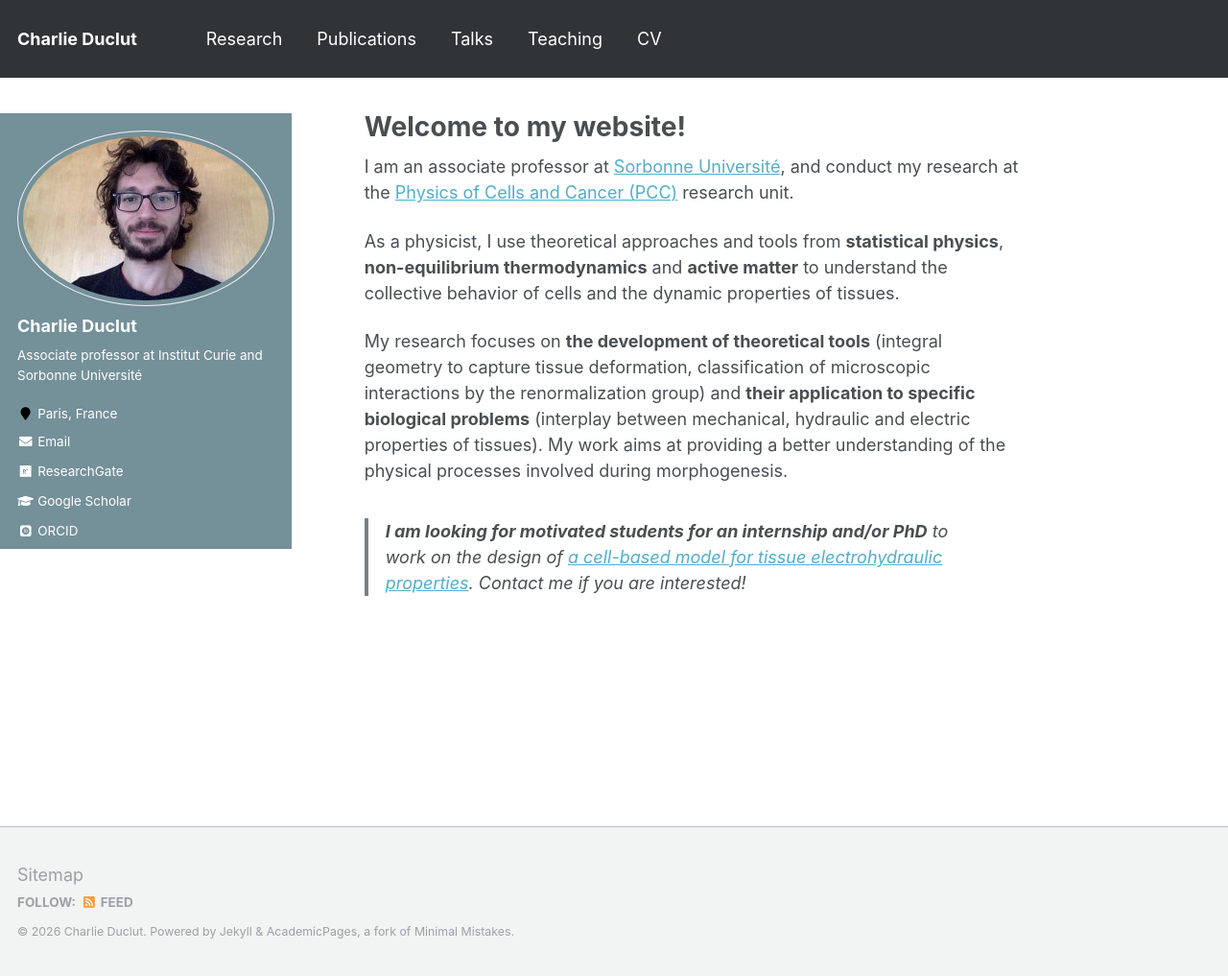
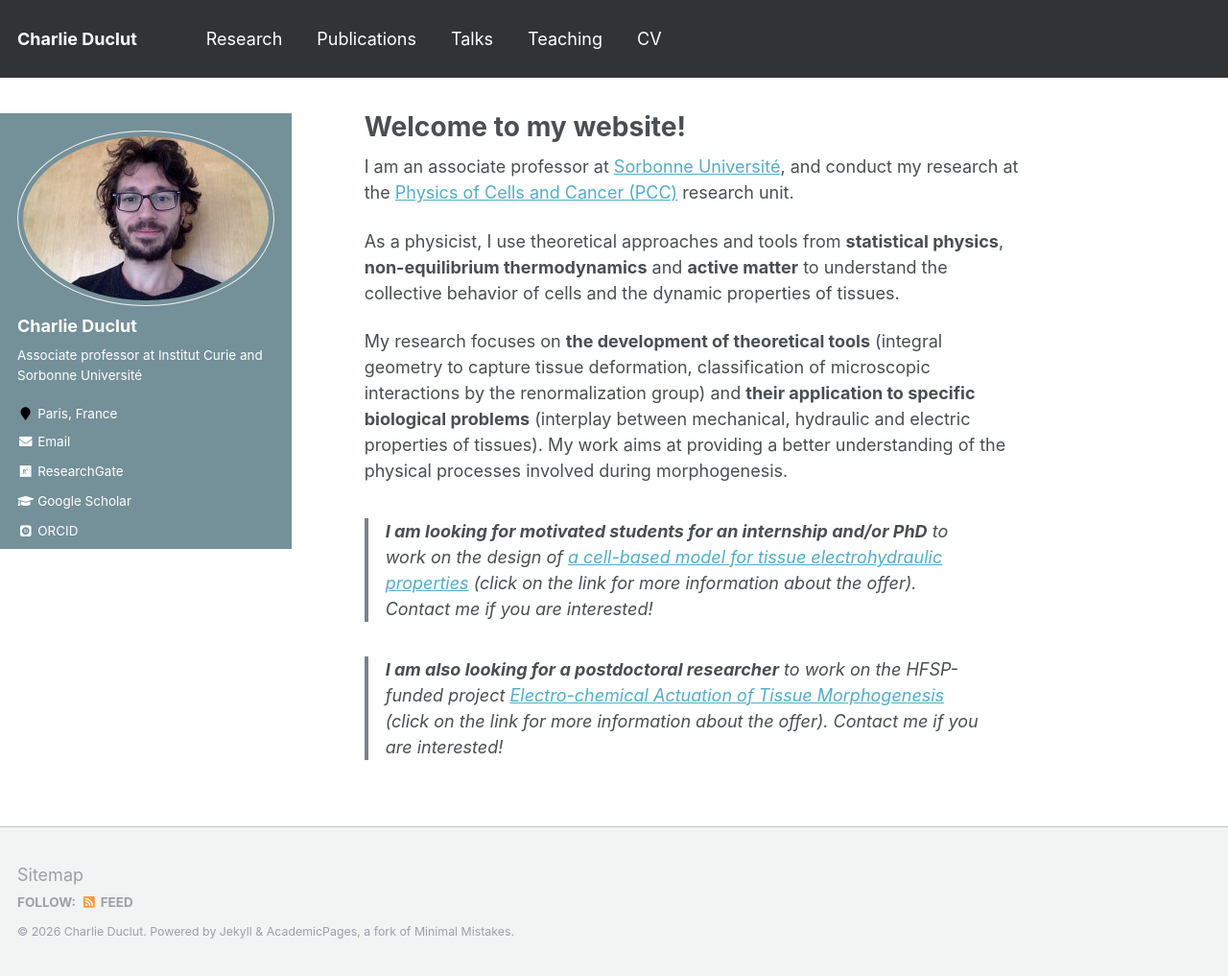
Before and after one commit to charlieduclut/charlieduclut.github.io, a Jekyll site: the page built from _pages/about.md, in a window 1280 px wide and 1017 px high. Shown: the whole window at 96% size. Built offline with Jekyll 4.4.1, drawn with Linux system fonts in a browser that asks for light colours; some web fonts are replaced.

Commit message:
added a postdoc offer

```diff
--- a/_pages/about.md
+++ b/_pages/about.md
@@ -13,4 +13,6 @@ As a physicist, I use theoretical approaches and tools from **statistical physic
 
 My research focuses on **the development of theoretical tools** (integral geometry to capture tissue deformation, classification of microscopic interactions by the renormalization group) and **their application to specific biological problems** (interplay between mechanical, hydraulic and electric properties of tissues). My work aims at providing a better understanding of the physical processes involved during morphogenesis.
 
-> **I am looking for motivated students for an internship and/or PhD** to work on the design of [a cell-based model for tissue electrohydraulic properties](https://stages.phys.ens.psl.eu/OffresPDF/Offre-99848.pdf). Contact me if you are interested!
+> **I am looking for motivated students for an internship and/or PhD** to work on the design of [a cell-based model for tissue electrohydraulic properties](https://stages.phys.ens.psl.eu/OffresPDF/Offre-99848.pdf){:target="_blank"} (click on the link for more information about the offer).  Contact me if you are interested!
+
+> **I am also looking for a postdoctoral researcher** to work on the HFSP-funded project [Electro-chemical Actuation of Tissue Morphogenesis](/files/HFSP_postdoc_advertisement.pdf){:target="_blank"} (click on the link for more information about the offer). Contact me if you are interested!
```
Also changed, not shown: 1 other file.
